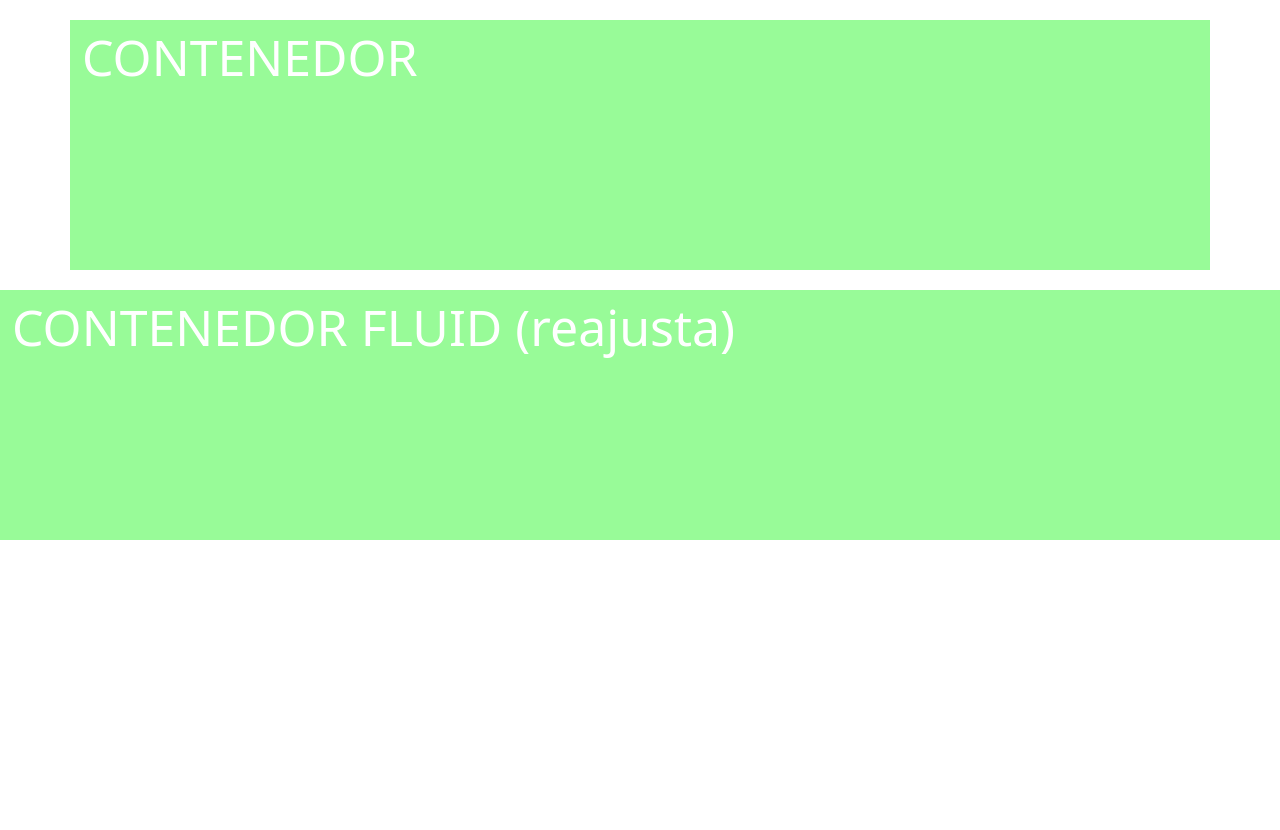
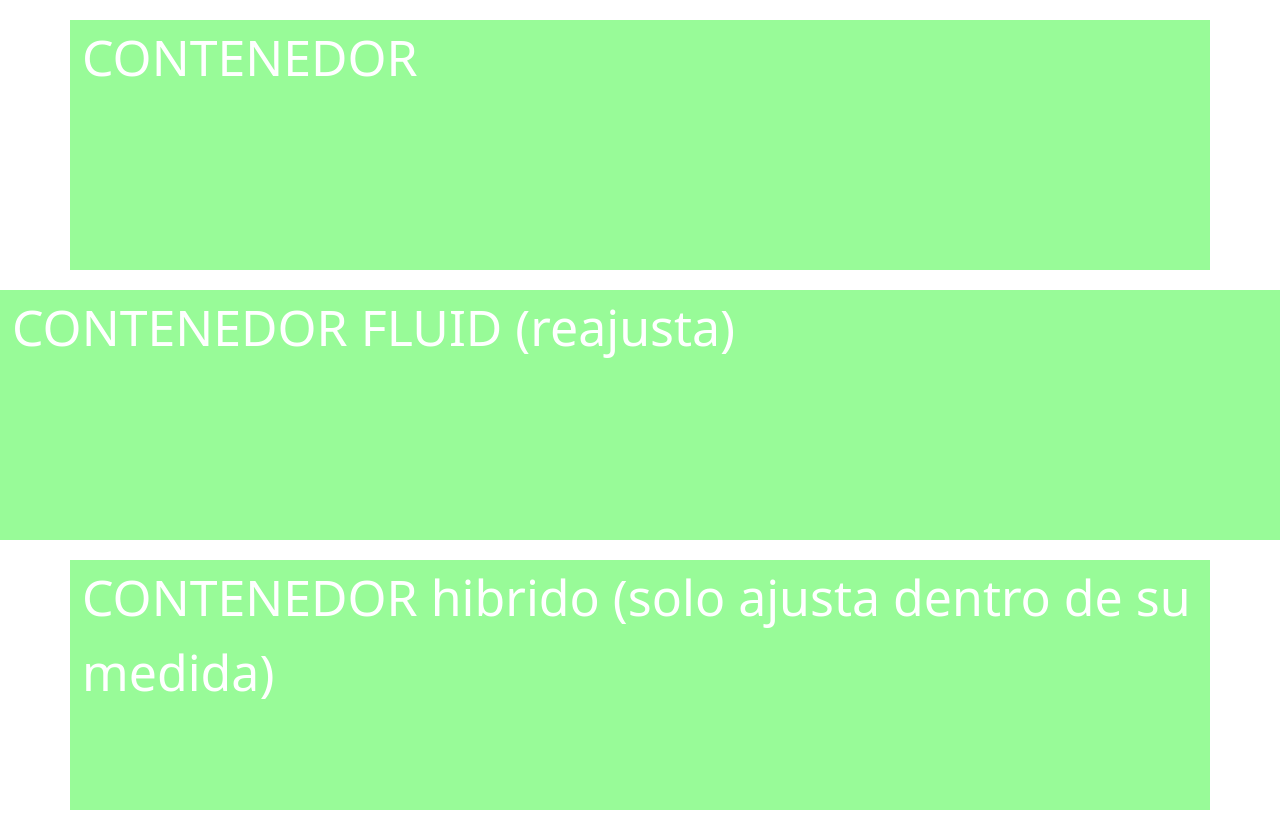
Before and after one commit to Aluonam/boostrap, a plain HTML site: page index.html in a window 1280 px wide. Before the commit the page ends 800 px from the top, so only its background shows below. Drawn offline with nearby package versions, Linux system fonts and the light colour scheme.

Commit message:
contenedor lg
solo ajusta dentro de su medida máxima

```diff
--- a/index.html
+++ b/index.html
@@ -28,5 +28,9 @@
         CONTENEDOR FLUID (reajusta)
     </div>
 
+    <div class="container-lg">
+        CONTENEDOR hibrido (solo ajusta dentro de su medida)
+    </div>
+
 </body>
 </html>
```
